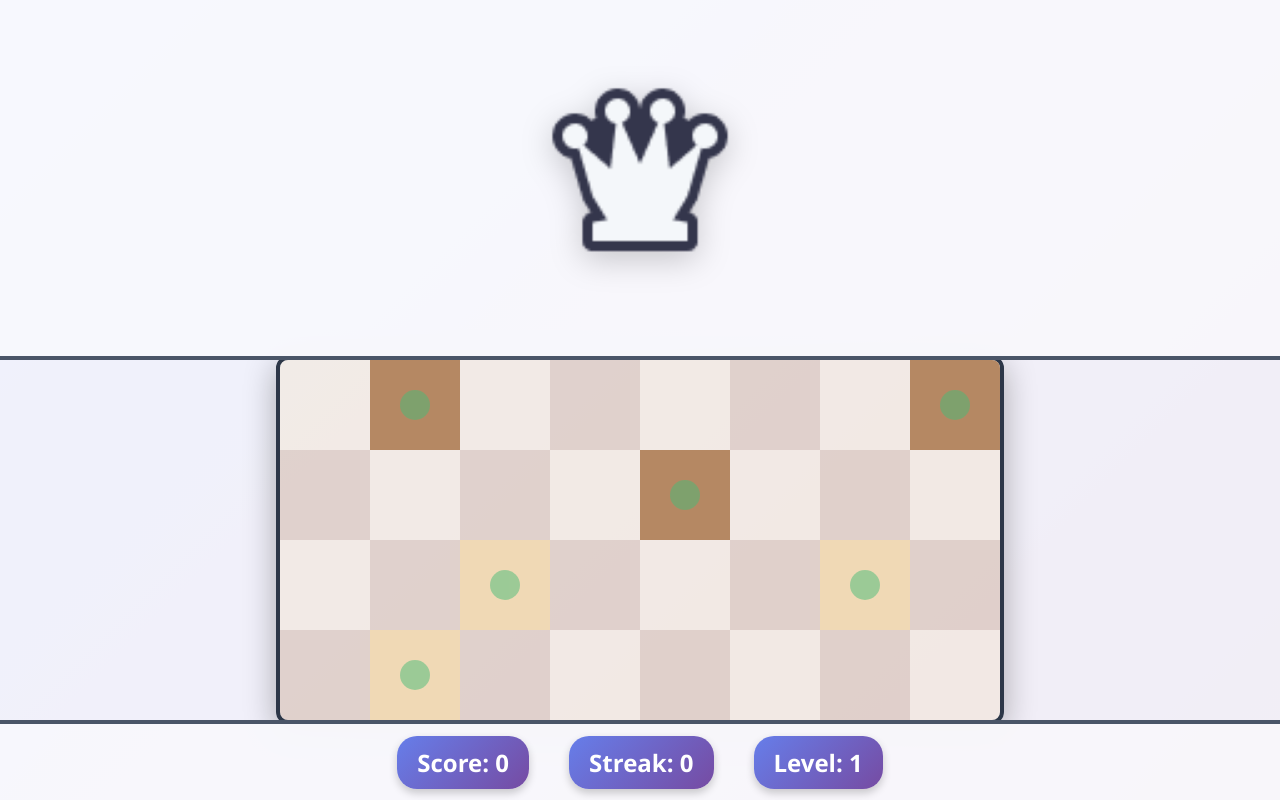
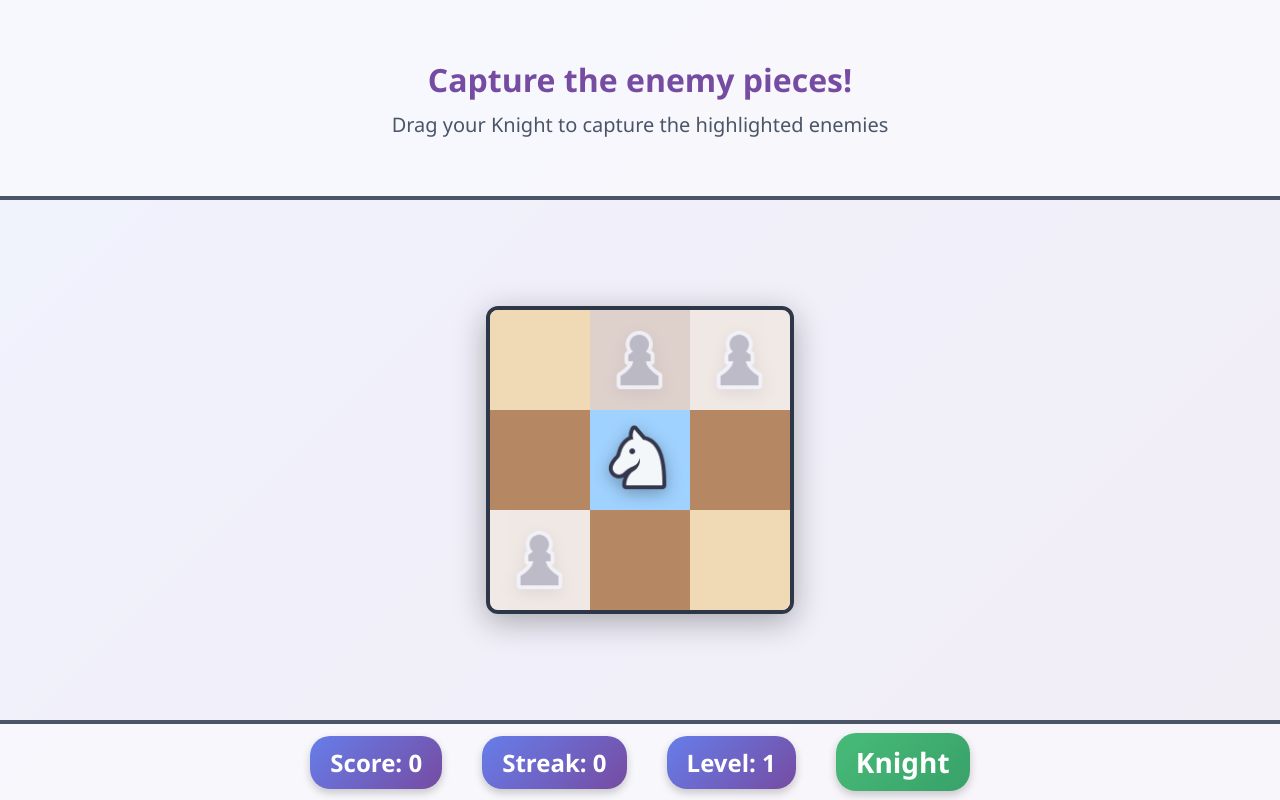
Before and after one commit to jspri3/chess-vis, a Vue app: page / in a window 1280 px wide. Both pictures are taken after a click on the button "Start Game". Built offline with nearby package versions, Linux system fonts and the light colour scheme.

Commit message:
progress

```diff
--- a/src/App.vue
+++ b/src/App.vue
@@ -1,18 +1,9 @@
 <template>
   <div class="game-container">
     <div class="piece-area">
-      <div
-        v-if="currentPiece"
-        class="draggable-piece"
-        :draggable="true"
-        @dragstart="handleDragStart"
-        @dragend="handleDragEnd"
-      >
-        <img
-          :src="getPieceImage(currentPiece)"
-          :alt="currentPiece.type"
-          class="chess-piece-large"
-        />
+      <div v-if="gameStarted && currentPuzzle" class="puzzle-instructions">
+        <h2>Capture the enemy pieces!</h2>
+        <p>Drag your {{ getPieceName(currentPiece) }} to capture the highlighted enemies</p>
       </div>
       <div v-if="!gameStarted" class="start-message">
         <button @click="startGame" class="start-button">
@@ -26,6 +17,10 @@
         v-if="gameStarted"
         :validSquares="validSquares"
         :kingPosition="kingPosition"
+        :piecePosition="currentPuzzle?.piecePosition || ''"
+        :boardDimensions="currentPuzzle?.boardDimensions || { cols: 3, rows: 3 }"
+        :enemyPieces="currentPuzzle?.enemyPieces || []"
+        :playerPiece="currentPiece"
         @square-drop="handleSquareDrop"
         :isDragging="isDragging"
       />
@@ -35,6 +30,7 @@
       <div class="score">Score: {{ score }}</div>
       <div class="streak">Streak: {{ streak }}</div>
       <div class="level">Level: {{ currentLevel }}</div>
+      <div v-if="currentPiece" class="piece-info">{{ getPieceName(currentPiece) }}</div>
     </div>
 
     <transition name="feedback">
@@ -50,7 +46,7 @@
 </template>
 
 <script setup>
-import { ref, computed, onMounted } from 'vue'
+import { ref, computed, onMounted, onUnmounted } from 'vue'
 import { Chess } from 'chess.js'
 import confetti from 'canvas-confetti'
 import ChessBoard from './components/ChessBoard.vue'
@@ -71,6 +67,18 @@ const showSuccess = ref(false)
 const showError = ref(false)
 const currentLevel = ref(1)
 const currentPuzzle = ref(null)
+
+const getPieceName = (piece) => {
+  if (!piece) return ''
+  const names = {
+    'q': 'Queen',
+    'r': 'Rook',
+    'b': 'Bishop',
+    'n': 'Knight',
+    'p': 'Pawn'
+  }
+  return names[piece.type] || ''
+}
 
 const getPieceImage = (piece) => {
   if (!piece) return ''
@@ -101,11 +109,14 @@ const nextPuzzle = () => {
   kingPosition.value = currentPuzzle.value.kingPosition
 }
 
+// Make the piece on board draggable
 const handleDragStart = (e) => {
-  isDragging.value = true
-  playPickup()
-  e.dataTransfer.effectAllowed = 'move'
-  e.dataTransfer.setData('piece', JSON.stringify(currentPiece.value))
+  if (e.target.classList.contains('player-piece')) {
+    isDragging.value = true
+    playPickup()
+    e.dataTransfer.effectAllowed = 'move'
+    e.dataTransfer.setData('piece', JSON.stringify(currentPiece.value))
+  }
 }
 
 const handleDragEnd = () => {
@@ -115,7 +126,8 @@ const handleDragEnd = () => {
 const handleSquareDrop = (square) => {
   playDrop()
 
-  if (currentPuzzle.value.solution === square) {
+  // Check if the square is a valid move for this piece
+  if (currentPuzzle.value.allValidMoves && currentPuzzle.value.allValidMoves.includes(square)) {
     handleSuccess()
   } else {
     handleError()
@@ -137,8 +149,9 @@ const handleSuccess = () => {
 
   setTimeout(() => {
     showSuccess.value = false
-    if (streak.value > 0 && streak.value % 5 === 0) {
-      currentLevel.value = Math.min(currentLevel.value + 1, 3)
+    // Progress to next level every 3 correct answers
+    if (streak.value > 0 && streak.value % 3 === 0) {
+      currentLevel.value = Math.min(currentLevel.value + 1, 10)
     }
     nextPuzzle()
   }, 2000)
@@ -157,6 +170,14 @@ const handleError = () => {
 
 onMounted(() => {
   loadScore()
+  // Add event listeners for drag on board pieces
+  document.addEventListener('dragstart', handleDragStart)
+  document.addEventListener('dragend', handleDragEnd)
+})
+
+onUnmounted(() => {
+  document.removeEventListener('dragstart', handleDragStart)
+  document.removeEventListener('dragend', handleDragEnd)
 })
 </script>
 
@@ -169,7 +190,7 @@ onMounted(() => {
 }
 
 .piece-area {
-  height: 45vh;
+  height: 25vh;
   display: flex;
   justify-content: center;
   align-items: center;
@@ -198,7 +219,7 @@ onMounted(() => {
 }
 
 .board-area {
-  height: 45vh;
+  height: 65vh;
   display: flex;
   justify-content: center;
   align-items: center;
@@ -219,12 +240,17 @@ onMounted(() => {
   color: #2d3748;
 }
 
-.score, .streak, .level {
+.score, .streak, .level, .piece-info {
   padding: 10px 20px;
   background: linear-gradient(135deg, #667eea 0%, #764ba2 100%);
   color: white;
   border-radius: 20px;
   box-shadow: 0 4px 8px rgba(0,0,0,0.2);
+}
+
+.piece-info {
+  background: linear-gradient(135deg, #48bb78 0%, #38a169 100%);
+  font-size: 28px;
 }
 
 .start-message {
@@ -245,6 +271,22 @@ onMounted(() => {
 
 .start-button:hover {
   transform: scale(1.05);
+}
+
+.puzzle-instructions {
+  text-align: center;
+  color: #2d3748;
+}
+
+.puzzle-instructions h2 {
+  font-size: 32px;
+  margin-bottom: 10px;
+  color: #764ba2;
+}
+
+.puzzle-instructions p {
+  font-size: 20px;
+  color: #4a5568;
 }
 
 .success-overlay {
--- a/src/components/ChessBoard.vue
+++ b/src/components/ChessBoard.vue
@@ -15,15 +15,18 @@
         @dragenter.prevent
       >
         <img
-          v-if="isKingPosition(rowIndex, colIndex)"
-          :src="getKingImage()"
-          alt="King"
-          class="chess-piece"
+          v-if="isPieceStartPosition(rowIndex, colIndex) && playerPiece"
+          :src="getPieceImage(playerPiece)"
+          :alt="playerPiece.type"
+          class="chess-piece player-piece"
+          :draggable="true"
         />
-        <div
-          v-if="isValidSquare(rowIndex, colIndex) && isDragging"
-          class="drop-indicator"
-        ></div>
+        <img
+          v-if="hasEnemyPiece(rowIndex, colIndex)"
+          :src="getEnemyImage()"
+          alt="Enemy"
+          class="chess-piece enemy-piece"
+        />
       </div>
     </div>
   </div>
@@ -43,9 +46,25 @@ const props = defineProps({
     required: true,
     default: ''
   },
+  piecePosition: {
+    type: String,
+    default: ''
+  },
   isDragging: {
     type: Boolean,
     default: false
+  },
+  boardDimensions: {
+    type: Object,
+    default: () => ({ cols: 8, rows: 4 })
+  },
+  enemyPieces: {
+    type: Array,
+    default: () => []
+  },
+  playerPiece: {
+    type: Object,
+    default: null
   }
 })
 
@@ -53,9 +72,10 @@ const emit = defineEmits(['square-drop'])
 
 const board = computed(() => {
   const boardArray = []
-  for (let i = 0; i < 4; i++) {
+  const { rows, cols } = props.boardDimensions
+  for (let i = 0; i < rows; i++) {
     const row = []
-    for (let j = 0; j < 8; j++) {
+    for (let j = 0; j < cols; j++) {
       row.push(null)
     }
     boardArray.push(row)
@@ -64,41 +84,67 @@ const board = computed(() => {
 })
 
 const getSquareNotation = (row, col) => {
-  const files = ['a', 'b', 'c', 'd', 'e', 'f', 'g', 'h']
-  const rank = 4 - row
+  const files = ['a', 'b', 'c', 'd', 'e', 'f', 'g', 'h'].slice(0, props.boardDimensions.cols)
+  const { rows } = props.boardDimensions
+  const rank = rows - row
   return `${files[col]}${rank}`
 }
 
 const getSquareClass = (row, col) => {
   const square = getSquareNotation(row, col)
   const isValid = props.validSquares.includes(square)
-  const isKing = square === props.kingPosition
+  const isStart = square === props.piecePosition
+  const hasEnemy = props.enemyPieces.some(enemy => enemy.square === square)
+  const isCapturableEnemy = props.enemyPieces.some(enemy => enemy.square === square && enemy.capturable)
   const isDark = (row + col) % 2 === 1
 
   return {
     'board-square': true,
     'square-dark': isDark,
     'square-light': !isDark,
-    'square-valid': isValid && !isKing,
-    'square-invalid': !isValid && !isKing,
-    'square-king': isKing,
-    'square-hoverable': isValid && props.isDragging
+    'square-valid': isCapturableEnemy,
+    'square-invalid': hasEnemy && !isCapturableEnemy,
+    'square-start': isStart,
+    'square-enemy': hasEnemy,
+    'square-capturable': isCapturableEnemy,
+    'square-hoverable': isCapturableEnemy && props.isDragging
   }
 }
 
 const isValidSquare = (row, col) => {
   const square = getSquareNotation(row, col)
-  return props.validSquares.includes(square) && square !== props.kingPosition
+  return props.validSquares.includes(square)
 }
 
-const isKingPosition = (row, col) => {
+const hasEnemyPiece = (row, col) => {
   const square = getSquareNotation(row, col)
-  return square === props.kingPosition
+  return props.enemyPieces.some(enemy => enemy.square === square)
 }
 
-const getKingImage = () => {
+const isPieceStartPosition = (row, col) => {
+  const square = getSquareNotation(row, col)
+  return square === props.piecePosition
+}
+
+const getPieceImage = (piece) => {
+  if (!piece) return ''
+  const color = piece.color === 'w' ? 'White' : 'Black'
+  const typeMap = {
+    'q': 'Queen',
+    'r': 'Rook',
+    'b': 'Bishop',
+    'n': 'Knight',
+    'p': 'Pawn',
+    'k': 'King'
+  }
+  const pieceName = typeMap[piece.type]
   const base = import.meta.env.BASE_URL
-  return `${base}assets/Piece=King, Side=Black.png`
+  return `${base}assets/Piece=${pieceName}, Side=${color}.png`
+}
+
+const getEnemyImage = () => {
+  const base = import.meta.env.BASE_URL
+  return `${base}assets/Piece=Pawn, Side=Black.png`
 }
 
 const handleDragOver = (e) => {
@@ -129,8 +175,8 @@ const handleDrop = (e, row, col) => {
 }
 
 .board-square {
-  width: 90px;
-  height: 90px;
+  width: 100px;
+  height: 100px;
   display: flex;
   justify-content: center;
   align-items: center;
@@ -155,29 +201,65 @@ const handleDrop = (e, row, col) => {
   position: relative;
 }
 
-.square-valid::after {
+.square-capturable {
+  position: relative;
+}
+
+.square-capturable::after {
   content: '';
   position: absolute;
   top: 50%;
   left: 50%;
   transform: translate(-50%, -50%);
-  width: 30px;
-  height: 30px;
-  background-color: rgba(72, 187, 120, 0.5);
+  width: 40px;
+  height: 40px;
+  border: 3px solid rgba(239, 68, 68, 0.8);
   border-radius: 50%;
   pointer-events: none;
+  animation: pulse-red 1.5s infinite;
+}
+
+@keyframes pulse-red {
+  0%, 100% {
+    transform: translate(-50%, -50%) scale(1);
+    opacity: 0.8;
+  }
+  50% {
+    transform: translate(-50%, -50%) scale(1.2);
+    opacity: 0.4;
+  }
 }
 
 .square-hoverable:hover {
-  background-color: rgba(72, 187, 120, 0.3) !important;
+  background-color: rgba(239, 68, 68, 0.2) !important;
   transform: scale(1.05);
   z-index: 1;
-  box-shadow: 0 4px 16px rgba(0,0,0,0.3);
+  box-shadow: 0 4px 16px rgba(239, 68, 68, 0.4);
+  cursor: pointer;
 }
 
 .square-king {
   background-color: #ffd700 !important;
   animation: pulse 2s infinite;
+}
+
+.square-start {
+  background-color: #a0d2ff !important;
+  position: relative;
+}
+
+.start-position-marker {
+  position: absolute;
+  top: 5px;
+  left: 50%;
+  transform: translateX(-50%);
+  font-size: 12px;
+  font-weight: bold;
+  color: #1a365d;
+  background: rgba(255, 255, 255, 0.9);
+  padding: 2px 6px;
+  border-radius: 4px;
+  z-index: 3;
 }
 
 .chess-piece {
@@ -187,16 +269,23 @@ const handleDrop = (e, row, col) => {
   filter: drop-shadow(0 4px 8px rgba(0,0,0,0.3));
 }
 
-.drop-indicator {
-  position: absolute;
-  top: 50%;
-  left: 50%;
-  transform: translate(-50%, -50%);
-  width: 60px;
-  height: 60px;
-  border: 4px dashed #48bb78;
-  border-radius: 50%;
-  animation: rotate 2s linear infinite;
+.player-piece {
+  z-index: 3;
+  cursor: grab;
+  transition: transform 0.2s;
+}
+
+.player-piece:hover {
+  transform: scale(1.1);
+}
+
+.player-piece:active {
+  cursor: grabbing;
+  transform: scale(1.15);
+}
+
+.enemy-piece {
+  opacity: 0.9;
 }
 
 @keyframes pulse {
@@ -207,13 +296,4 @@ const handleDrop = (e, row, col) => {
     opacity: 0.8;
   }
 }
-
-@keyframes rotate {
-  from {
-    transform: translate(-50%, -50%) rotate(0deg);
-  }
-  to {
-    transform: translate(-50%, -50%) rotate(360deg);
-  }
-}
 </style>
--- a/src/composables/usePuzzles.js
+++ b/src/composables/usePuzzles.js
@@ -2,112 +2,218 @@ import { Chess } from 'chess.js'
 
 export function usePuzzles() {
 
-  const puzzleTemplates = {
-    1: [
-      {
-        fen: '7k/8/8/8/8/8/Q7/7K w - - 0 1',
-        piece: { type: 'q', color: 'w' },
-        solution: 'a7',
-        kingPosition: 'h8'
-      },
-      {
-        fen: '3k4/8/8/8/8/8/R7/7K w - - 0 1',
-        piece: { type: 'r', color: 'w' },
-        solution: 'd2',
-        kingPosition: 'd4'
-      },
-      {
-        fen: 'k7/8/8/8/8/8/Q7/7K w - - 0 1',
-        piece: { type: 'q', color: 'w' },
-        solution: 'a7',
-        kingPosition: 'a8'
-      }
-    ],
-    2: [
-      {
-        fen: '4k3/8/8/8/8/8/4R3/7K w - - 0 1',
-        piece: { type: 'r', color: 'w' },
-        solution: 'e2',
-        kingPosition: 'e4'
-      },
-      {
-        fen: '7k/8/8/8/8/8/6B1/7K w - - 0 1',
-        piece: { type: 'b', color: 'w' },
-        solution: 'e4',
-        kingPosition: 'h8'
-      }
-    ],
-    3: [
-      {
-        fen: '4k3/8/8/8/8/8/2N5/7K w - - 0 1',
-        piece: { type: 'n', color: 'w' },
-        solution: 'd4',
-        kingPosition: 'e4'
-      },
-      {
-        fen: '7k/8/8/8/8/8/5B2/7K w - - 0 1',
-        piece: { type: 'b', color: 'w' },
-        solution: 'd4',
-        kingPosition: 'h8'
-      }
-    ]
+  // Get board dimensions based on level
+  const getBoardDimensions = (level) => {
+    if (level <= 3) return { cols: 3, rows: 3 } // 3x3 for levels 1-3
+    if (level <= 6) return { cols: 4, rows: 4 } // 4x4 for levels 4-6
+    return { cols: 8, rows: 4 } // 4x8 for levels 7+
   }
 
+  // Generate capture puzzle - place enemy pieces and find which ones can be captured
   const generatePuzzle = (level) => {
-    const templates = puzzleTemplates[level] || puzzleTemplates[1]
-    const template = templates[Math.floor(Math.random() * templates.length)]
+    const boardDimensions = getBoardDimensions(level)
+    const { cols, rows } = boardDimensions
 
-    const chess = new Chess()
+    // For 3x3 board, use simpler pieces
+    let pieces = ['r', 'b', 'n'] // Start with rook, bishop, knight
+    if (level > 2) pieces.push('q') // Add queen at level 3
+    if (level > 4) pieces.push('p') // Add pawn at level 5
 
-    const validSquares = []
-    const files = ['a', 'b', 'c', 'd', 'e', 'f', 'g', 'h']
-    const ranks = [1, 2, 3, 4]
+    const pieceType = pieces[Math.floor(Math.random() * pieces.length)]
 
-    const numSquares = level === 1 ? 6 : level === 2 ? 7 : 8
+    const files = ['a', 'b', 'c', 'd', 'e', 'f', 'g', 'h'].slice(0, cols)
+    const ranks = ['1', '2', '3', '4'].slice(0, rows)
 
+    // Place the player's piece in center for 3x3, or randomly for larger boards
+    let piecePosition
+    if (cols === 3 && rows === 3) {
+      piecePosition = 'b2' // Center of 3x3 board
+    } else if (cols === 4 && rows === 4) {
+      // Place near center for 4x4
+      const centerPositions = ['b2', 'b3', 'c2', 'c3']
+      piecePosition = centerPositions[Math.floor(Math.random() * centerPositions.length)]
+    } else {
+      // For 4x8, place in middle area
+      const file = files[Math.floor(cols/2) + Math.floor(Math.random() * 3) - 1]
+      const rank = ranks[Math.floor(rows/2) + Math.floor(Math.random() * 2) - 1]
+      piecePosition = `${file}${rank}`
+    }
+
+    // Get all squares the piece can attack from its position
+    const attackableSquares = getAttackSquares(pieceType, piecePosition, boardDimensions)
+
+    // Place enemy pieces - some capturable, some not
+    const enemyPieces = []
     const allSquares = []
+
     for (const file of files) {
       for (const rank of ranks) {
         const square = `${file}${rank}`
-        if (square !== template.kingPosition) {
+        if (square !== piecePosition) {
           allSquares.push(square)
         }
       }
     }
 
-    if (!allSquares.includes(template.solution)) {
-      allSquares.push(template.solution)
+    // Shuffle squares
+    allSquares.sort(() => Math.random() - 0.5)
+
+    // Determine number of enemy pieces based on level
+    let numEnemies = Math.min(3 + Math.floor(level / 2), allSquares.length)
+    if (cols === 3 && rows === 3) {
+      numEnemies = Math.min(3, allSquares.length)
     }
 
-    const shuffled = allSquares.sort(() => Math.random() - 0.5)
+    // Place enemy pieces
+    const validTargets = []
+    const placedEnemies = []
 
-    if (!shuffled.includes(template.solution)) {
-      shuffled[0] = template.solution
+    // Ensure at least one capturable piece
+    const capturableSquares = attackableSquares.filter(sq => allSquares.includes(sq))
+    if (capturableSquares.length > 0) {
+      const targetSquare = capturableSquares[Math.floor(Math.random() * capturableSquares.length)]
+      validTargets.push(targetSquare)
+      placedEnemies.push(targetSquare)
+      enemyPieces.push({ square: targetSquare, capturable: true })
     }
 
-    for (let i = 0; i < Math.min(numSquares, shuffled.length); i++) {
-      validSquares.push(shuffled[i])
+    // Add more enemy pieces
+    for (let i = placedEnemies.length; i < numEnemies && i < allSquares.length; i++) {
+      const square = allSquares[i]
+      if (!placedEnemies.includes(square)) {
+        const isCapturable = attackableSquares.includes(square)
+        enemyPieces.push({ square, capturable: isCapturable })
+        if (isCapturable) {
+          validTargets.push(square)
+        }
+        placedEnemies.push(square)
+      }
     }
 
+    // Pick one capturable piece as the solution
+    const solution = validTargets.length > 0 ? validTargets[Math.floor(Math.random() * validTargets.length)] : null
+
     return {
-      piece: template.piece,
-      validSquares,
-      solution: template.solution,
-      kingPosition: template.kingPosition,
-      fen: template.fen
+      piece: { type: pieceType, color: 'w' },
+      piecePosition: piecePosition,
+      enemyPieces: enemyPieces,
+      validSquares: validTargets, // All squares with capturable enemies
+      solution: solution,
+      allValidMoves: validTargets, // Same as validSquares for capture puzzles
+      boardDimensions: boardDimensions,
+      puzzleType: 'capture'
     }
   }
 
-  const getPuzzle = (level, index) => {
-    const templates = puzzleTemplates[level] || puzzleTemplates[1]
-    if (index >= 0 && index < templates.length) {
-      return templates[index]
+  // Get squares a piece can attack
+  const getAttackSquares = (pieceType, fromSquare, boardDimensions) => {
+    const { cols, rows } = boardDimensions
+    const files = ['a', 'b', 'c', 'd', 'e', 'f', 'g', 'h'].slice(0, cols)
+    const ranks = ['1', '2', '3', '4'].slice(0, rows)
+    const attacks = []
+
+    const fileIndex = files.indexOf(fromSquare[0])
+    const rankIndex = ranks.indexOf(fromSquare[1])
+
+    switch(pieceType) {
+      case 'p': // Pawn - diagonal captures only
+        if (rankIndex < ranks.length - 1) {
+          if (fileIndex > 0) {
+            attacks.push(`${files[fileIndex - 1]}${ranks[rankIndex + 1]}`)
+          }
+          if (fileIndex < files.length - 1) {
+            attacks.push(`${files[fileIndex + 1]}${ranks[rankIndex + 1]}`)
+          }
+        }
+        break
+
+      case 'r': // Rook - horizontal and vertical
+        // Horizontal
+        for (let i = 0; i < files.length; i++) {
+          if (i !== fileIndex) {
+            attacks.push(`${files[i]}${fromSquare[1]}`)
+          }
+        }
+        // Vertical
+        for (let i = 0; i < ranks.length; i++) {
+          if (i !== rankIndex) {
+            attacks.push(`${fromSquare[0]}${ranks[i]}`)
+          }
+        }
+        break
+
+      case 'b': // Bishop - diagonals
+        for (let i = 1; i < Math.max(files.length, ranks.length); i++) {
+          // Up-right
+          if (fileIndex + i < files.length && rankIndex + i < ranks.length) {
+            attacks.push(`${files[fileIndex + i]}${ranks[rankIndex + i]}`)
+          }
+          // Up-left
+          if (fileIndex - i >= 0 && rankIndex + i < ranks.length) {
+            attacks.push(`${files[fileIndex - i]}${ranks[rankIndex + i]}`)
+          }
+          // Down-right
+          if (fileIndex + i < files.length && rankIndex - i >= 0) {
+            attacks.push(`${files[fileIndex + i]}${ranks[rankIndex - i]}`)
+          }
+          // Down-left
+          if (fileIndex - i >= 0 && rankIndex - i >= 0) {
+            attacks.push(`${files[fileIndex - i]}${ranks[rankIndex - i]}`)
+          }
+        }
+        break
+
+      case 'n': // Knight - L shape
+        const knightMoves = [
+          [2, 1], [2, -1], [-2, 1], [-2, -1],
+          [1, 2], [1, -2], [-1, 2], [-1, -2]
+        ]
+        for (const [df, dr] of knightMoves) {
+          const newFile = fileIndex + df
+          const newRank = rankIndex + dr
+          if (newFile >= 0 && newFile < files.length && newRank >= 0 && newRank < ranks.length) {
+            attacks.push(`${files[newFile]}${ranks[newRank]}`)
+          }
+        }
+        break
+
+      case 'q': // Queen - combination of rook and bishop
+        // Horizontal
+        for (let i = 0; i < files.length; i++) {
+          if (i !== fileIndex) {
+            attacks.push(`${files[i]}${fromSquare[1]}`)
+          }
+        }
+        // Vertical
+        for (let i = 0; i < ranks.length; i++) {
+          if (i !== rankIndex) {
+            attacks.push(`${fromSquare[0]}${ranks[i]}`)
+          }
+        }
+        // Diagonals
+        for (let i = 1; i < Math.max(files.length, ranks.length); i++) {
+          if (fileIndex + i < files.length && rankIndex + i < ranks.length) {
+            attacks.push(`${files[fileIndex + i]}${ranks[rankIndex + i]}`)
+          }
+          if (fileIndex - i >= 0 && rankIndex + i < ranks.length) {
+            attacks.push(`${files[fileIndex - i]}${ranks[rankIndex + i]}`)
+          }
+          if (fileIndex + i < files.length && rankIndex - i >= 0) {
+            attacks.push(`${files[fileIndex + i]}${ranks[rankIndex - i]}`)
+          }
+          if (fileIndex - i >= 0 && rankIndex - i >= 0) {
+            attacks.push(`${files[fileIndex - i]}${ranks[rankIndex - i]}`)
+          }
+        }
+        break
     }
-    return templates[0]
+
+    return attacks
   }
 
   return {
     generatePuzzle,
-    getPuzzle
+    getAttackSquares,
+    getBoardDimensions
   }
 }
```
Also changed, not shown: 1 other file (tests, documents, lock files or other folders).
